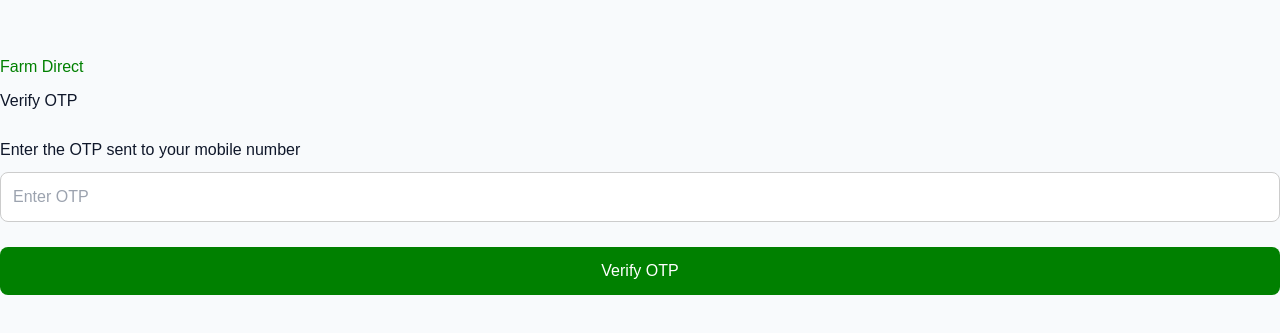
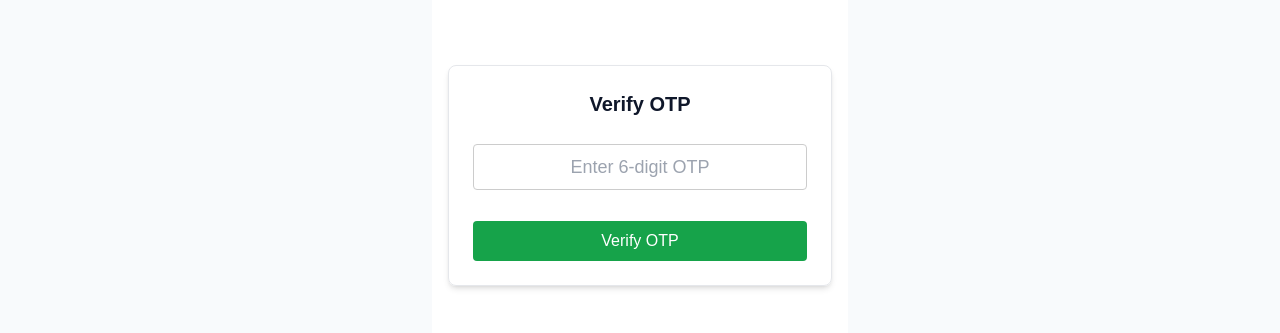
Before and after one commit to rooohit858-rgb/kisan-direct, a Next.js app: page /otp in a window 1280 px wide. Shown: the part 225-558 px from the top of the page. Built offline with nearby package versions, Linux system fonts and the light colour scheme; no server answers.

Commit message:
Replace OTP page with proper verification logic

```diff
--- a/src/app/otp/page.tsx
+++ b/src/app/otp/page.tsx
@@ -1,33 +1,71 @@
-'use client'
+"use client";
 
-import { useRouter } from 'next/navigation'
+import { useState, useEffect } from "react";
+import { useRouter } from "next/navigation";
+import { supabase } from "@/lib/supabase";
 
 export default function OtpPage() {
-  const router = useRouter()
+  const [otp, setOtp] = useState("");
+  const [phone, setPhone] = useState("");
+  const [loading, setLoading] = useState(false);
+  const router = useRouter();
 
-  const handleSubmit = (e: React.FormEvent) => {
-    e.preventDefault()
-    // Move to the next step: Role Selection
-    router.push('/role')
+  useEffect(() => {
+    // Mobile screen se bhej gaya 10-digit number localStorage se read karein
+    const savedPhone = localStorage.getItem("userPhone");
+    if (savedPhone) {
+      setPhone(savedPhone);
+    }
+  }, []);
+
+  const handleVerifyOtp = async (e: React.FormEvent) => {
+    e.preventDefault();
+    setLoading(true);
+
+    // Supabase backend ke liye +91 background me attach kar rahe hain
+    const formattedPhone = `+91${phone.trim()}`;
+
+    const { data, error } = await supabase.auth.verifyOtp({
+      phone: formattedPhone,
+      token: otp,
+      type: "sms",
+    });
+
+    setLoading(false);
+
+    // 🔴 GALAT OTP -> Redirection stop kar dega
+    if (error) {
+      alert("Invalid OTP! Sahi OTP enter karein.");
+      return;
     }
 
+    // 🟢 SAHI OTP -> Success redirect
+    if (data?.session || data?.user) {
+      router.push("/register"); // Sahi OTP par registration ya home page par le jayega
+    }
+  };
+
   return (
-    <div className="container">
-      <div className="form-box">
-        <h1>Farm Direct</h1>
-        <h2>Verify OTP</h2>
-        <p>Enter the OTP sent to your mobile number</p>
-
-        <form onSubmit={handleSubmit}>
+    <div className="min-h-screen flex items-center justify-center bg-white p-4">
+      <form onSubmit={handleVerifyOtp} className="p-6 border rounded-lg shadow-md max-w-sm w-full">
+        <h2 className="text-xl font-bold mb-4 text-center">Verify OTP</h2>
         <input
           type="text"
-            placeholder="Enter OTP"
           maxLength={6}
+          value={otp}
+          onChange={(e) => setOtp(e.target.value)}
+          placeholder="Enter 6-digit OTP"
+          className="w-full p-2 border rounded mb-4 text-center text-lg"
           required
         />
-          <button type="submit">Verify OTP</button>
+        <button
+          type="submit"
+          disabled={loading}
+          className="w-full bg-green-600 text-white py-2 rounded font-medium hover:bg-green-700 disabled:opacity-50"
+        >
+          {loading ? "Verifying..." : "Verify OTP"}
+        </button>
       </form>
     </div>
-    </div>
-  )
+  );
 }
```
Lines whose indentation alone changed are shown as unchanged.
